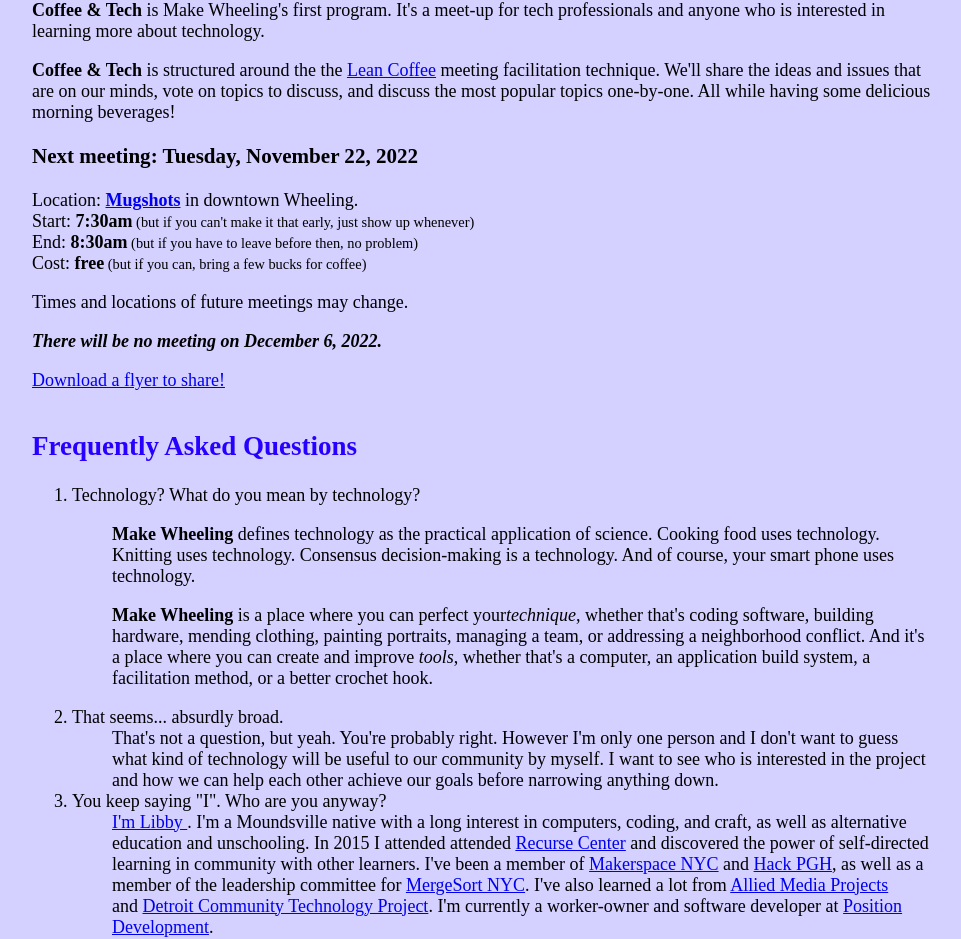
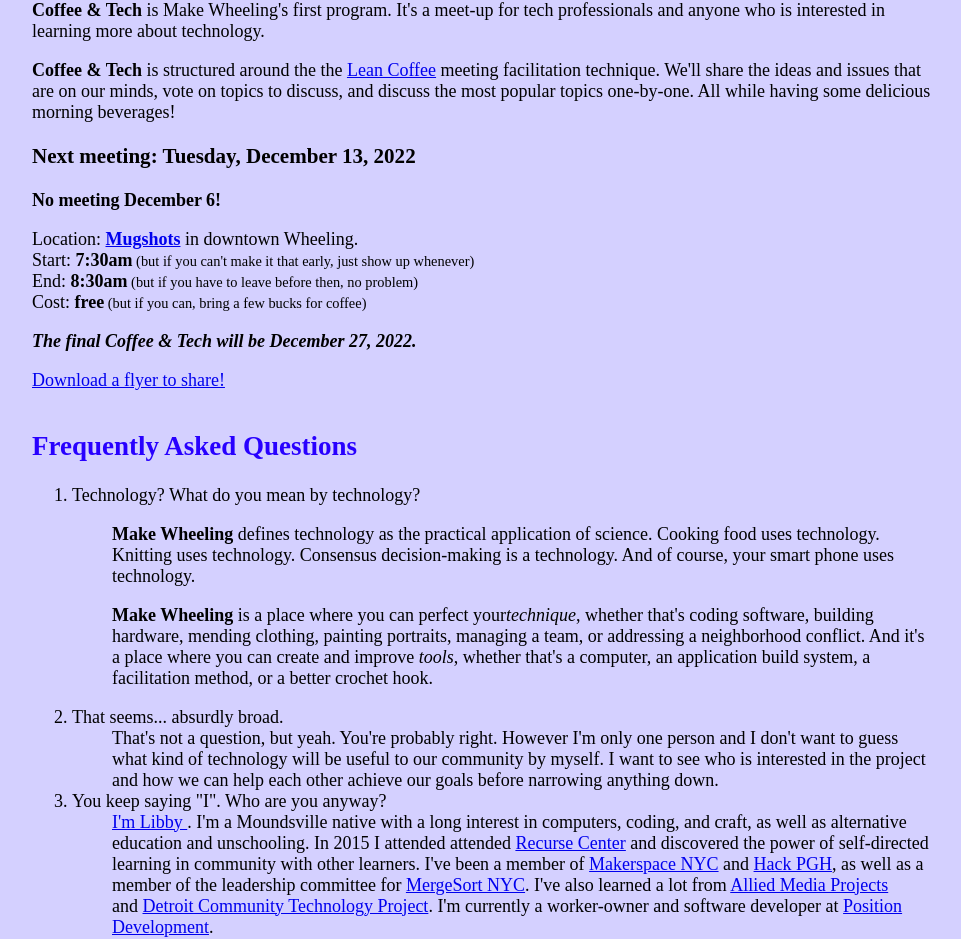
Before and after one commit to emhoracek/makewheeling, a React (Vite) app: page / in a window 1280 px wide. Shown: the part 1010-1949 px from the top of the page, without its empty margins (158-1119 px from the left). Built offline with nearby package versions, Linux system fonts and the light colour scheme; no server answers; a web font is replaced by a local one.

Commit message:
Update homepage

```diff
--- a/src/pages/home.jsx
+++ b/src/pages/home.jsx
@@ -46,8 +46,10 @@
         </p>
 
         <h3>
-          Next meeting: Tuesday, November 22, 2022
+          Next meeting: Tuesday, December 13, 2022
         </h3>
+
+        <p><strong>No meeting December 6!</strong></p>
 
         <p>
           Location:&nbsp;
@@ -68,9 +70,7 @@
           </span>
         </p>
 
-        <p>Times and locations of future meetings may change.</p>
-
-        <p><strong><em>There will be no meeting on December 6, 2022.</em></strong></p>
+        <p><strong><em>The final Coffee &amp; Tech will be December 27, 2022.</em></strong></p>
 
         <p><a href="https://cdn.glitch.global/a66f4dd6-ce3f-45aa-a4fe-67fb736c819b/Screen%20Shot%202022-09-28%20at%204.32.26%20PM.png?v=1664397155663">
           Download a flyer to share!</a></p>
```
